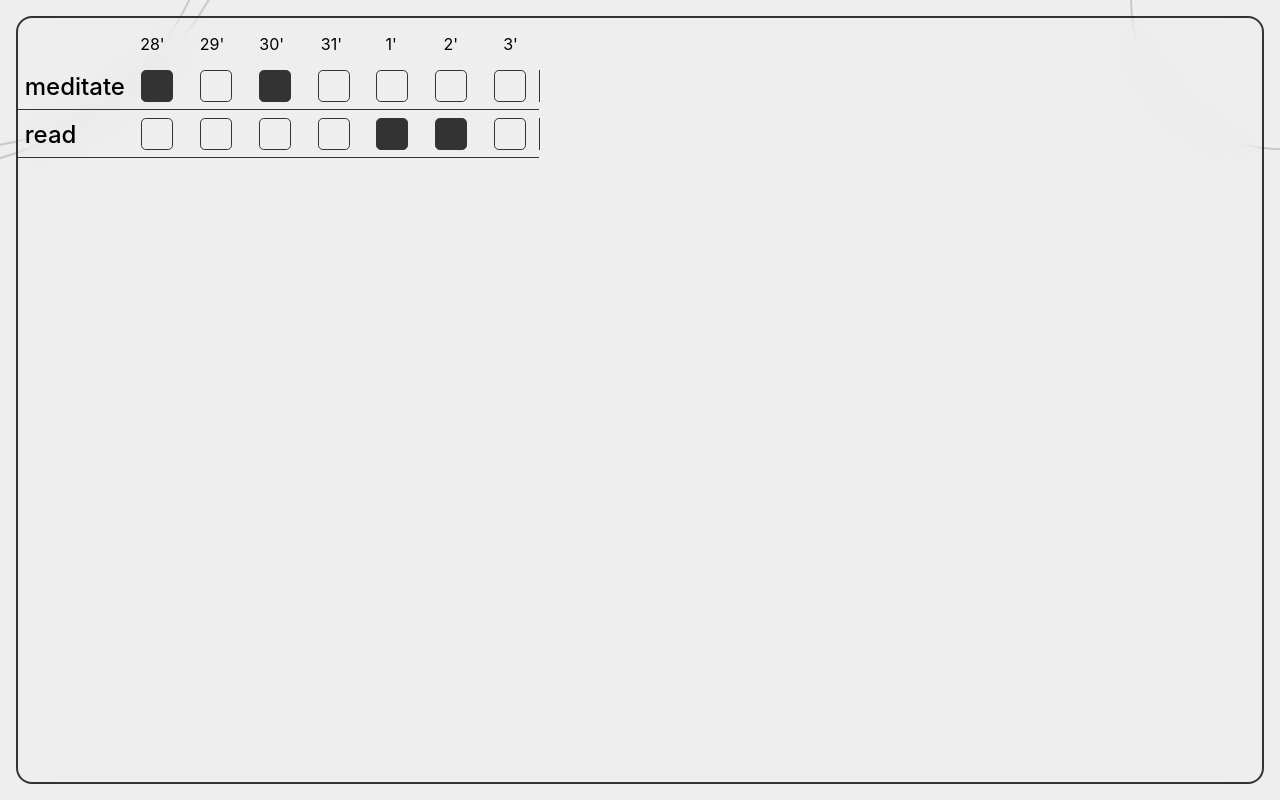
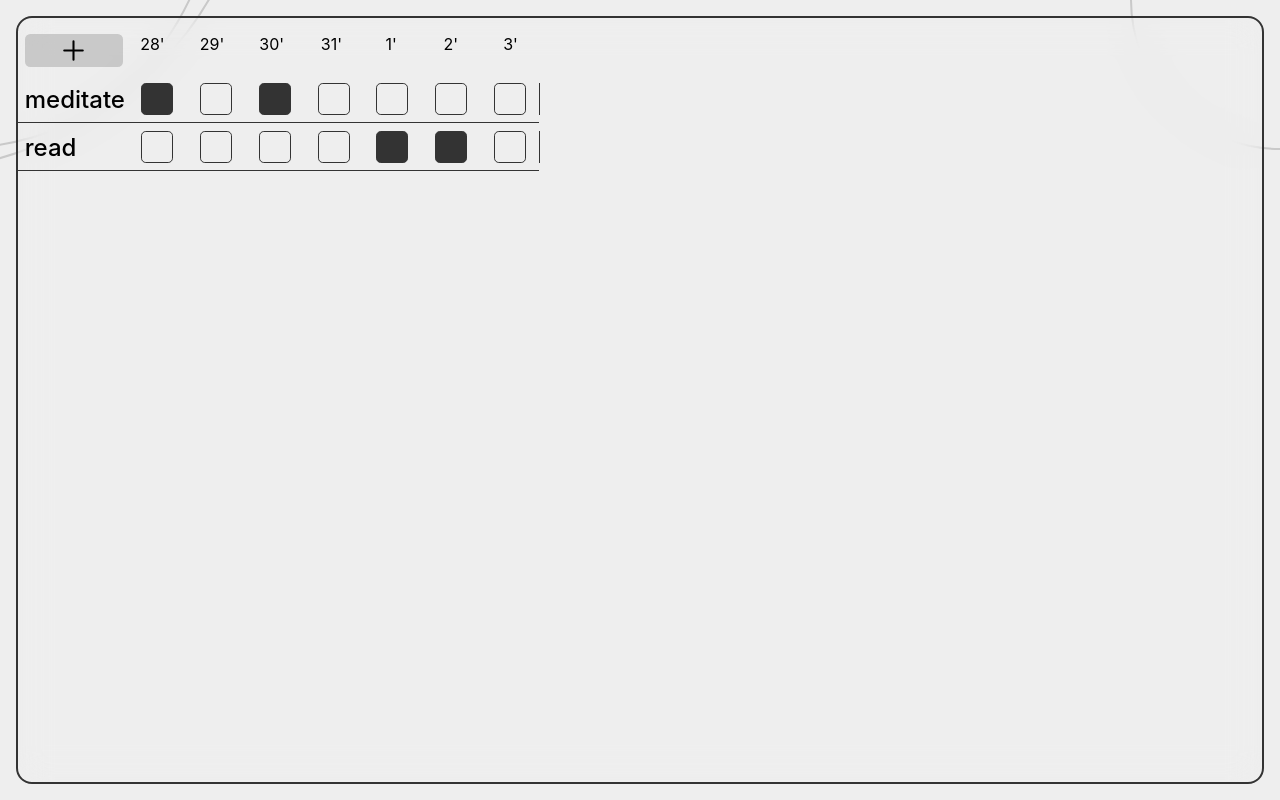
Before and after one commit to asi-isa/habito_, a Next.js app: page / in a window 1280 px wide. Built offline with nearby package versions, Linux system fonts and the light colour scheme.

Commit message:
add habit part1

```diff
--- /dev/null
+++ b/comps/habits/AddHabit.module.css
@@ -0,0 +1,18 @@
+.con {
+  /* border: 1px solid red; */
+  flex-grow: 1;
+  display: flex;
+  justify-content: center;
+  align-items: center;
+  z-index: 99;
+  margin-left: 0.42rem;
+}
+
+.inner_con {
+  cursor: pointer;
+  -webkit-tap-highlight-color: transparent;
+  display: flex;
+  justify-content: center;
+  align-items: center;
+  background-color: rgba(51, 51, 51, 0.2);
+}
--- /dev/null
+++ b/comps/habits/AddHabit.tsx
@@ -0,0 +1,33 @@
+import React, { useState } from "react";
+import { motion } from "framer-motion";
+import { IoAdd } from "react-icons/io5";
+
+import styles from "./AddHabit.module.css";
+
+const ANIM_DUR = 0.6;
+const ANIM_DUR_MS = ANIM_DUR * 1000;
+
+export default function AddHabit() {
+  const [clicked, setClicked] = useState(false);
+
+  return (
+    <div
+      className={styles.con}
+      onClick={() => {
+        setClicked(true);
+        setTimeout(() => setClicked(false), ANIM_DUR_MS);
+      }}
+    >
+      <motion.div
+        animate={{
+          width: clicked ? "40%" : "100%",
+          borderRadius: clicked ? "3rem" : ".33rem",
+        }}
+        transition={{ duration: ANIM_DUR }}
+        className={`${styles.inner_con} ${clicked && styles.inner_con_active}`}
+      >
+        <IoAdd size={33} />
+      </motion.div>
+    </div>
+  );
+}
--- a/comps/habits/HabitHeader.module.css
+++ b/comps/habits/HabitHeader.module.css
@@ -1,6 +1,7 @@
 .con {
   display: flex;
-  padding-top: 1rem;
+  margin-top: 1rem;
+  /* border: 1px solid red; */
 }
 
 .text {
--- a/comps/habits/HabitHeader.tsx
+++ b/comps/habits/HabitHeader.tsx
@@ -3,6 +3,7 @@ import { add, sub } from "date-fns";
 
 import styles from "./HabitHeader.module.css";
 import getWeekday from "../../utils/date/getWeekday";
+import AddHabit from "./AddHabit";
 
 const today = new Date();
 // So: 0
@@ -19,11 +20,15 @@ const datesInWeek = Array.from({ length: 7 }, (_, i) =>
 export default function HabitHeader() {
   return (
     <div className={styles.con}>
+      <AddHabit />
       <div className={styles.cal_con}>
-        {/* <p className={styles.text}>be the designer of your world.</p> */}
         <div className={styles.dates_con}>
           {datesInWeek.map((date) => {
-            return <p className={styles.date}>{date.getDate()}'</p>;
+            return (
+              <p className={styles.date} key={date.toISOString()}>
+                {date.getDate()}'
+              </p>
+            );
           })}
         </div>
         {/* <div className={styles.weekday_con}>
--- a/package.json
+++ b/package.json
@@ -13,7 +13,8 @@
     "framer-motion": "^6.2.8",
     "next": "12.1.1",
     "react": "17.0.2",
-    "react-dom": "17.0.2"
+    "react-dom": "17.0.2",
+    "react-icons": "^4.3.1"
   },
   "devDependencies": {
     "@types/node": "^17.0.23",
```
Also changed, not shown: 1 other file (tests, documents, lock files or other folders).
